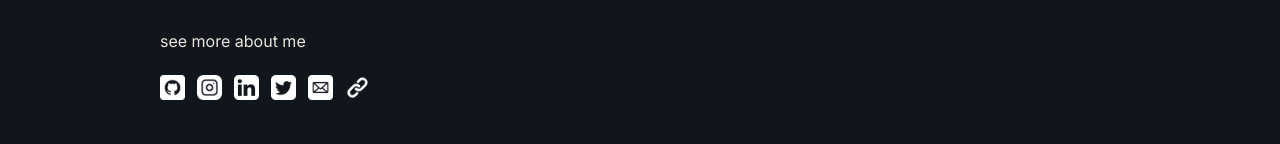
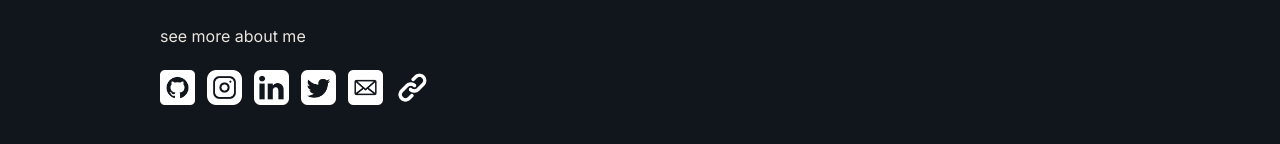
Before and after one commit to xand3/portfolio-nextjs, a Next.js app: page / in a window 1280 px wide. Shown: the part 470-614 px from the top of the page. Built offline with nearby package versions, Linux system fonts and the light colour scheme.

Commit message:
Atualizando layout pagina home

```diff
--- a/src/components/Main/index.tsx
+++ b/src/components/Main/index.tsx
@@ -24,48 +24,48 @@ const Main = () => {
                 <Image className="ease-in-out duration-300 hover:-translate-y-1 hover:scale-110"
                 src="/GitHub.png"
                 alt="github"
-                width={25}
-                height={25}
+                width={35}
+                height={35}
                 />
               </a>
               <a href="https://www.instagram.com/xande.log/?igshid=OTk0YzhjMDVlZA%3D%3D" target="_blank">
                 <Image className="ease-in-out duration-300 hover:-translate-y-1 hover:scale-110"
                   src="/instagram.png"
                   alt="Instagram"
-                  width={25}
-                  height={25}
+                  width={35}
+                  height={35}
                 />
               </a>
               <a href="https://www.linkedin.com/in/alexandr3-bastos/" target="_blank">
                 <Image className="ease-in-out duration-300 hover:-translate-y-1 hover:scale-110"
                   src="/linkedin.png"
                   alt="linkedin"
-                  width={25}
-                  height={25}
+                  width={35}
+                  height={35}
                 />
               </a>
               <a href="https://twitter.com/xand3bastos" target="_blank">
                 <Image className="ease-in-out duration-300 hover:-translate-y-1 hover:scale-110"
                   src="/twitter.png"
                   alt="Twitter"
-                  width={25}
-                  height={25}
+                  width={35}
+                  height={35}
                 />
               </a>
               <a href="mailto:xande.dev@outlook.com" target="_blank">
                 <Image className="ease-in-out duration-300 hover:-translate-y-1 hover:scale-110"
                   src="/email.png"
                   alt="beacons"
-                  width={25}
-                  height={25}
+                  width={35}
+                  height={35}
                 />
               </a>
               <a href="https://beacons.ai/xande_dev" target="_blank">
                 <Image className="ease-in-out duration-300 hover:-translate-y-1 hover:scale-110"
                   src="/links.png"
                   alt="beacons"
-                  width={25}
-                  height={25}
+                  width={35}
+                  height={35}
                 />
               </a>
             </div>
```
